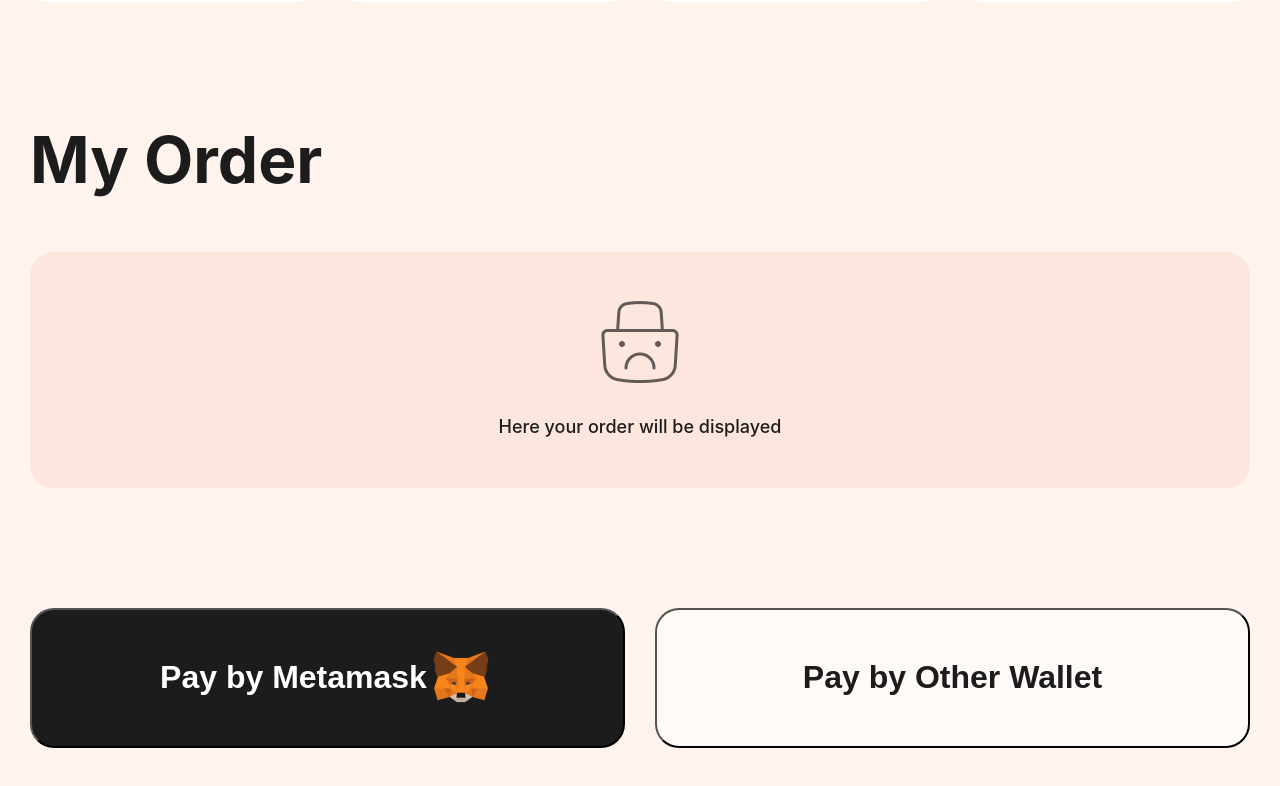
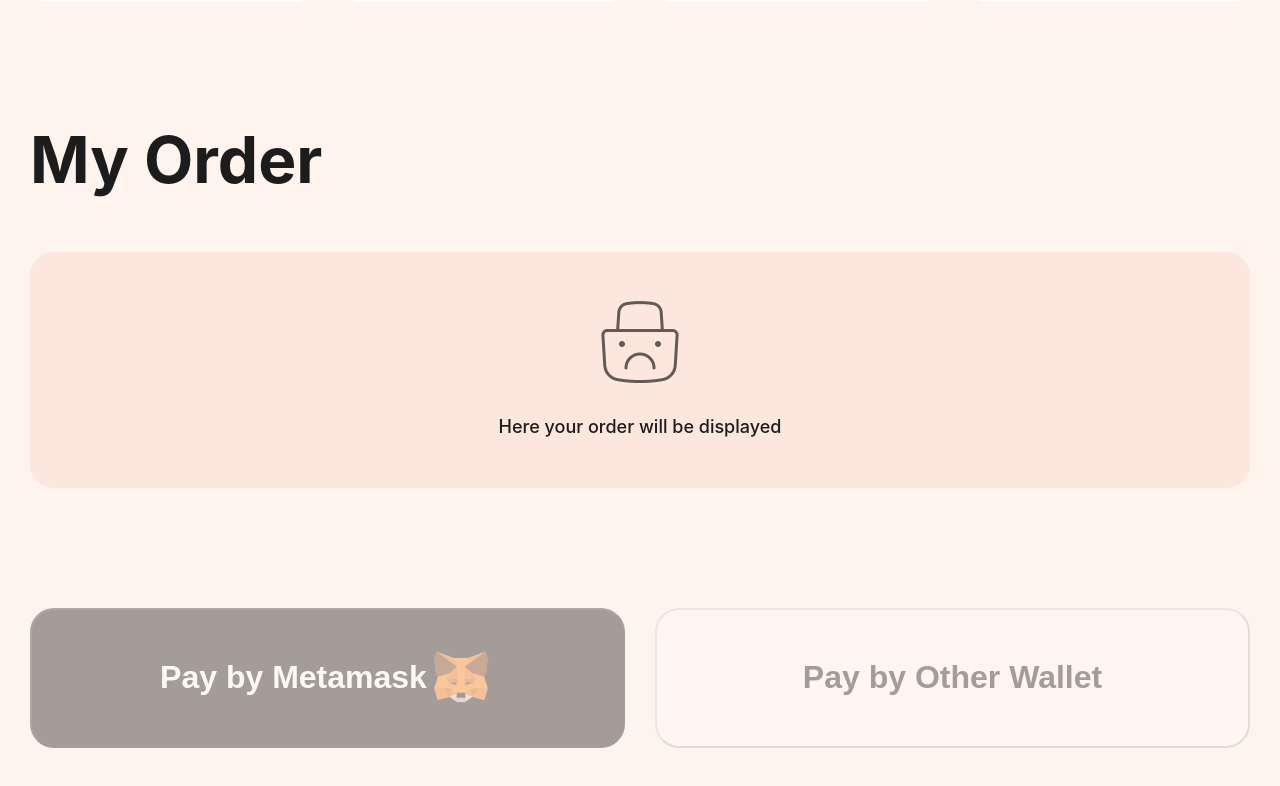
Before and after one commit to SantiagoDePolonia/block-juice-frontend, a React (Vite) app: page / in a window 1280 px wide. Shown: the part 1235-2021 px from the top of the page. Built offline with nearby package versions, Linux system fonts and the light colour scheme.

Commit message:
feat: iteration v2 add lottery + adjustment

```diff
--- a/src/components/App.css
+++ b/src/components/App.css
@@ -139,6 +139,7 @@
 }
 
 .buy-buttons > button {
+  cursor:pointer;
   width:100%;
   display: flex;
   flex-direction: row;
@@ -155,6 +156,10 @@
   line-height: 120%;
 }
 
+.buy-buttons > button:disabled {
+opacity: 0.4
+}
+
 .buy-metamask {
   background: #1C1C1C;
   color: #FFFFFF;
--- a/src/components/App.tsx
+++ b/src/components/App.tsx
@@ -104,7 +104,7 @@
     const item = items.find((item) => item.id === itemId) as StoreItem;
     return {...item, quantity: cart[itemId].quantity}
   });
-
+  const isBuyButtonDisabled = cartRows.length === 0;
   return (
     <>
       <div>
@@ -204,10 +204,10 @@
         } />
       )}
       <div className='content-container buy-buttons'>
-        <button className='buy-metamask'>
+        <button className='buy-metamask' disabled={isBuyButtonDisabled}>
           Pay by Metamask <img src='/icons/metamask.png' alt='Metamask icon' width="68" />
         </button>
-        <button className='buy-other'>
+        <button className='buy-other' disabled={isBuyButtonDisabled}>
           Pay by Other Wallet
         </button>
       </div>
```
Also changed, not shown: 5 other files (tests, documents, lock files or other folders).
